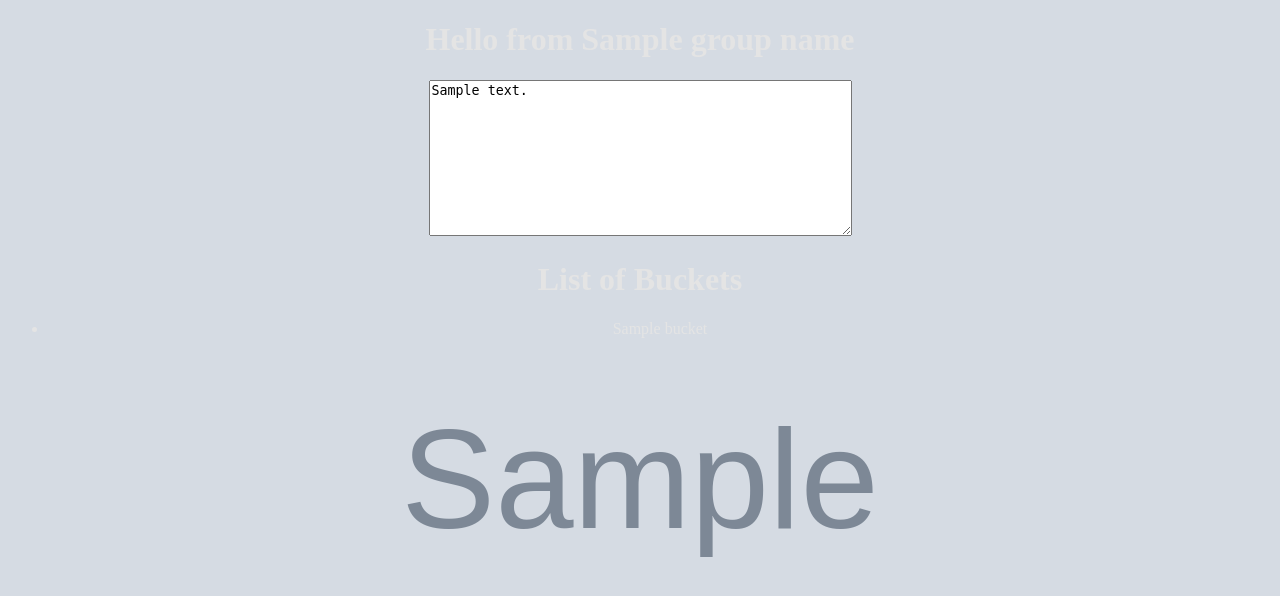
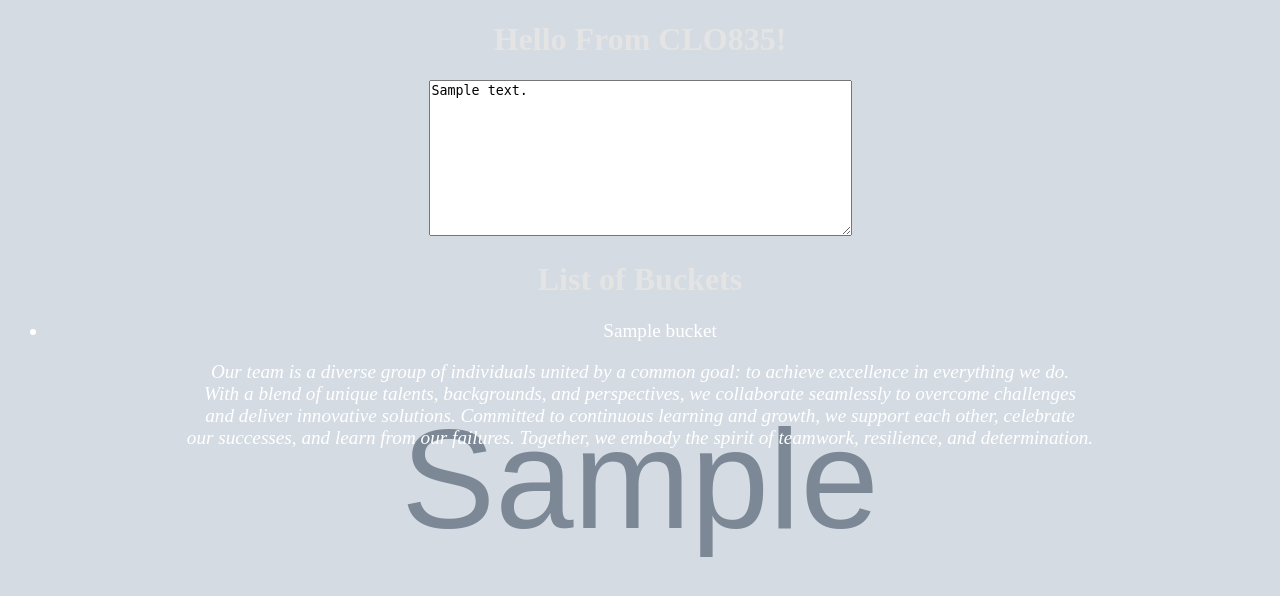
Before and after one commit to 134420173-myseneca/Final-Project-Deployment-of-2-tiered-web-application-to-managed-K8s-cluster-on-Amazon-EKS, a Flask app: template templates/about.html in a window 1280 px wide. Shown: the top 596 px of the page. Run offline with Flask 2, Linux system fonts and the light colour scheme; the template is opened without the code that fills it: most values are stand-ins (such as "Sample title", 1, 10 or a date in 2020); grey boxes marked "Sample" are stand-in pictures; parts of the project's set-up code (start-up, migrations or seed data) failed here and were passed over.

Commit message:
Update about.html to add bucket list and paragraph

```diff
--- a/templates/about.html
+++ b/templates/about.html
@@ -1,7 +1,7 @@
 <!DOCTYPE html>
 <html>
 <head>
-    <title>Hello from {{group_name}}</title>
+    <title>Hello from Flask</title>
     <style>
         body {
             background-image: url("{{ background_image }}");
@@ -21,7 +21,7 @@
         {% if name %}
             <h1>Hello from {{ group_name }}!</h1>
         {% else %}
-            <h1>Hello from {{ group_name }}</h1>
+            <h1>Hello From CLO835!</h1>
         {% endif %}
 
         {% if contents %}
@@ -31,9 +31,19 @@
         <h1>List of Buckets</h1>
         <ul>
             {% for bucket in buckets %}
-                <li>{{ bucket }}</li>
+                <li style="color: white; font-size: 1.2em;">{{ bucket }}</li>
             {% endfor %}
         </ul>
+        <div>
+<div>
+    <p style="color: white; font-size: 1.2em; font-style: italic;">
+        Our team is a diverse group of individuals united by a common goal: to achieve excellence in everything we do. <br>
+        With a blend of unique talents, backgrounds, and perspectives, we collaborate seamlessly to overcome challenges <br>
+        and deliver innovative solutions. Committed to continuous learning and growth, we support each other, celebrate <br>
+        our successes, and learn from our failures. Together, we embody the spirit of teamwork, resilience, and determination.<br>
+    </p>
+</div>
+
     </div>
 </body>
 </html>
```
